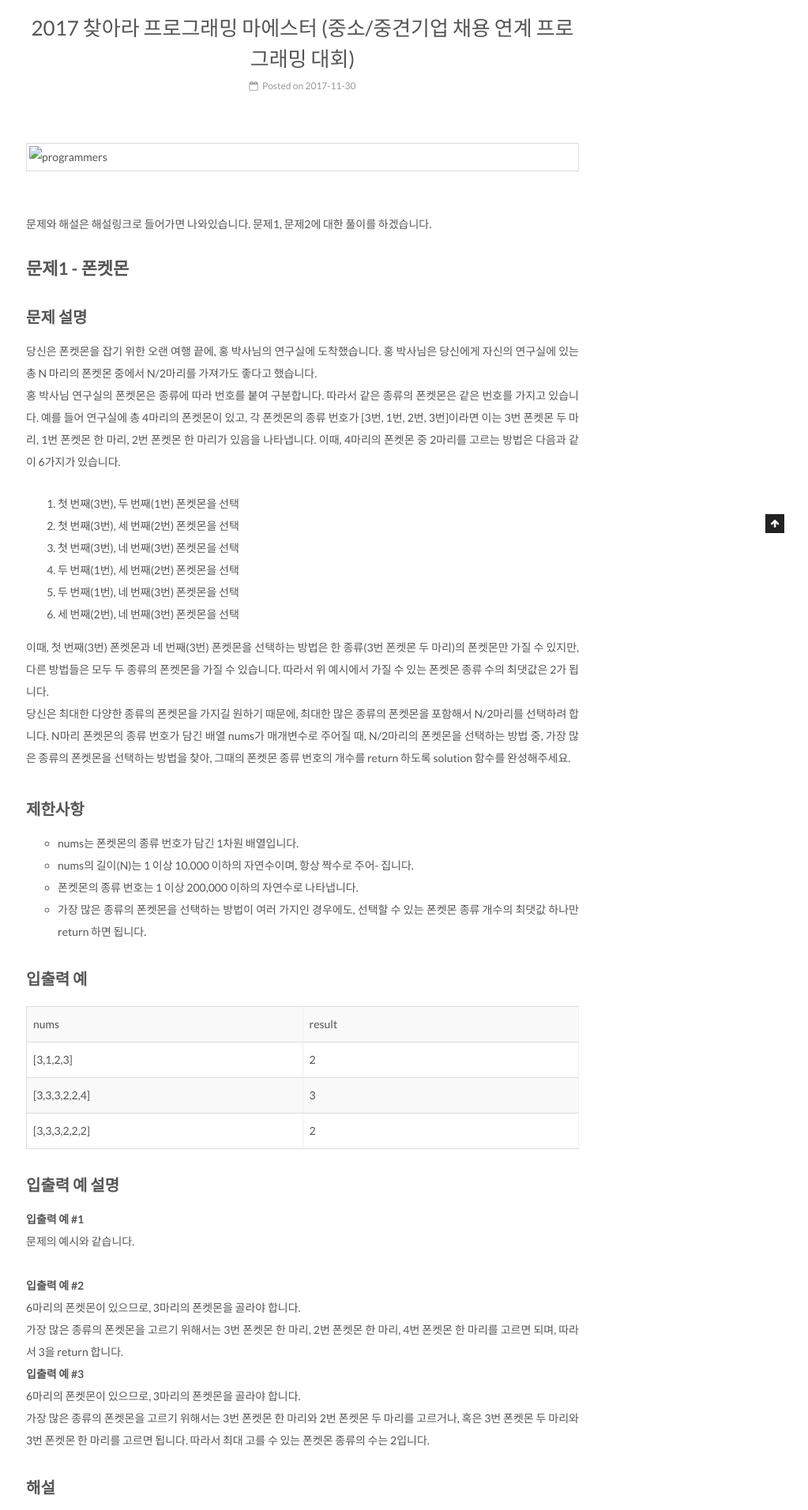
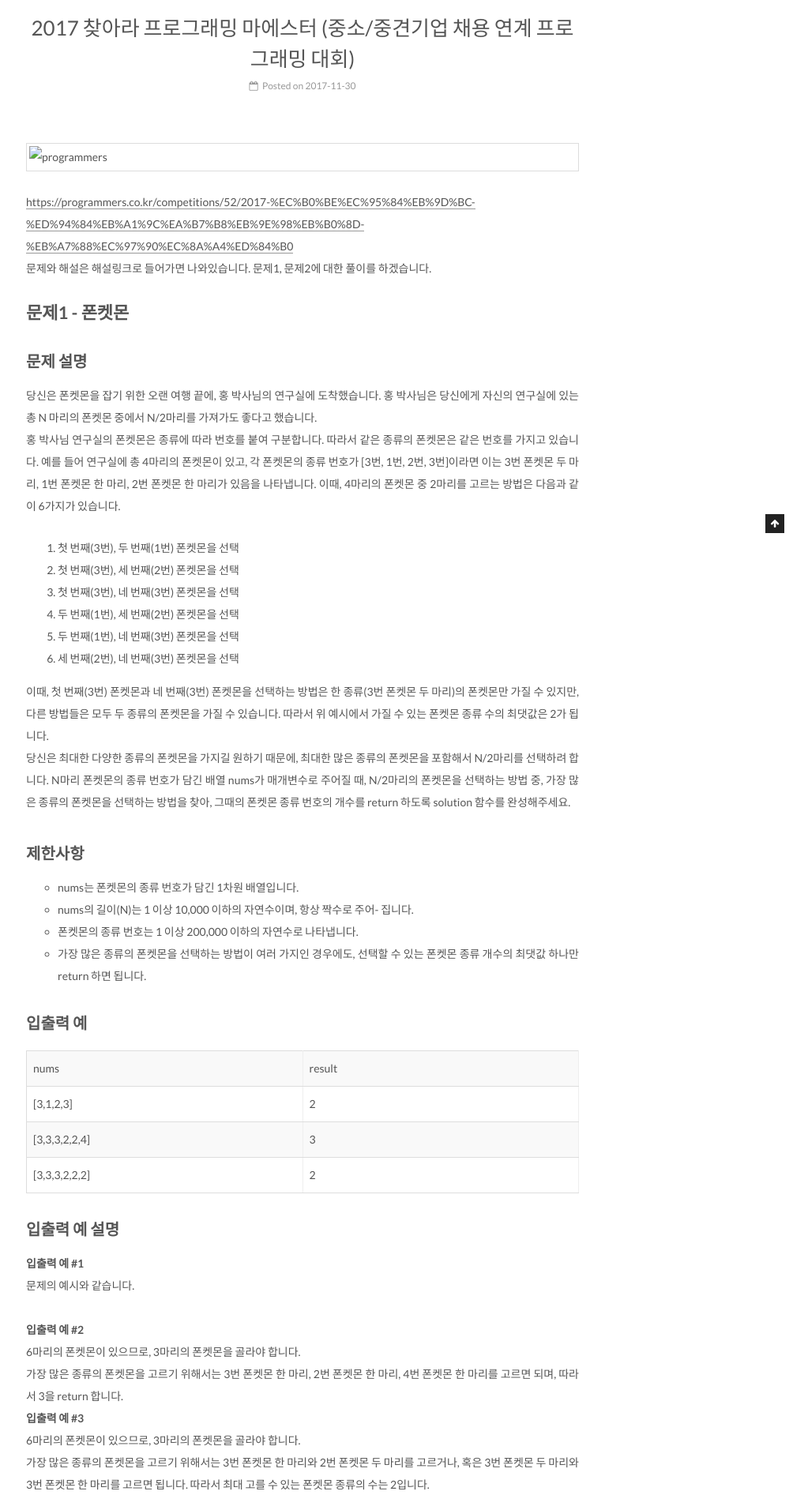
Before and after one commit to groovypark/groovypark.github.io, a Jekyll site: the page built from _posts/2017-11-30-2017-찾아라-프로그래밍-마에스터.md, in a window 1280 px wide. Shown: the part 325-2237 px from the top of the page at 79% size, without its empty margins (257-1280 px from the left). Built offline with Jekyll 4.4.1, drawn with Linux system fonts in a browser that asks for light colours; some of the changed lines change nothing that is shown; grey boxes are pictures that could not be loaded.

Commit message:
Update programmers link

```diff
--- a/_posts/2017-11-30-2017-찾아라-프로그래밍-마에스터.md
+++ b/_posts/2017-11-30-2017-찾아라-프로그래밍-마에스터.md
@@ -7,7 +7,7 @@ tags: algorithm
 
 ![programmers](../assets/images/programmers.png)
 
-[](https://programmers.co.kr/competitions/52/2017-%EC%B0%BE%EC%95%84%EB%9D%BC-%ED%94%84%EB%A1%9C%EA%B7%B8%EB%9E%98%EB%B0%8D-%EB%A7%88%EC%97%90%EC%8A%A4%ED%84%B0)<br/>
+[https://programmers.co.kr/competitions/52/2017-%EC%B0%BE%EC%95%84%EB%9D%BC-%ED%94%84%EB%A1%9C%EA%B7%B8%EB%9E%98%EB%B0%8D-%EB%A7%88%EC%97%90%EC%8A%A4%ED%84%B0](https://programmers.co.kr/competitions/52/2017-%EC%B0%BE%EC%95%84%EB%9D%BC-%ED%94%84%EB%A1%9C%EA%B7%B8%EB%9E%98%EB%B0%8D-%EB%A7%88%EC%97%90%EC%8A%A4%ED%84%B0)<br/>
 문제와 해설은 해설링크로 들어가면 나와있습니다. 문제1, 문제2에 대한 풀이를 하겠습니다.
 
 # 문제1 - 폰켓몬
```
